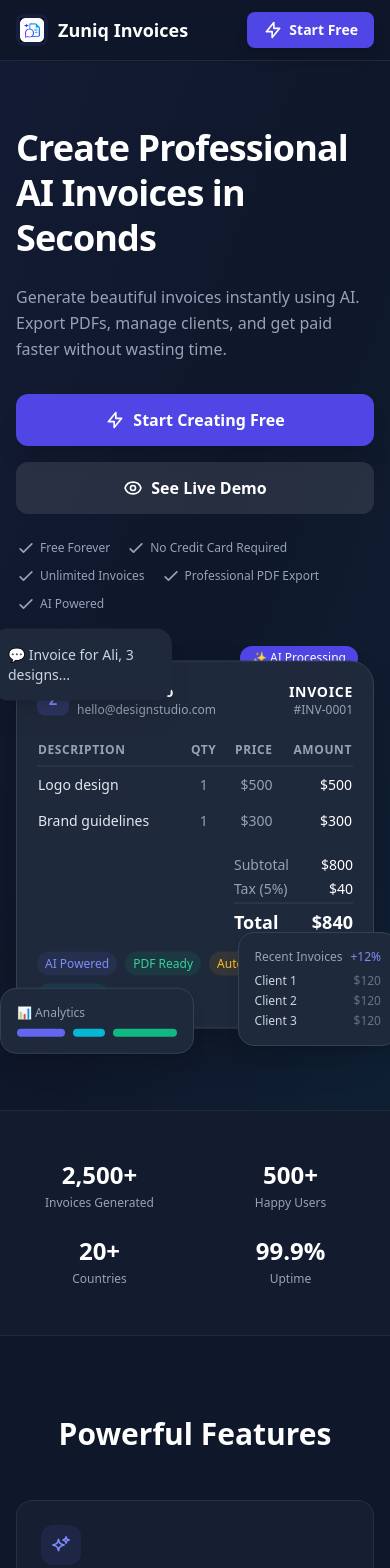
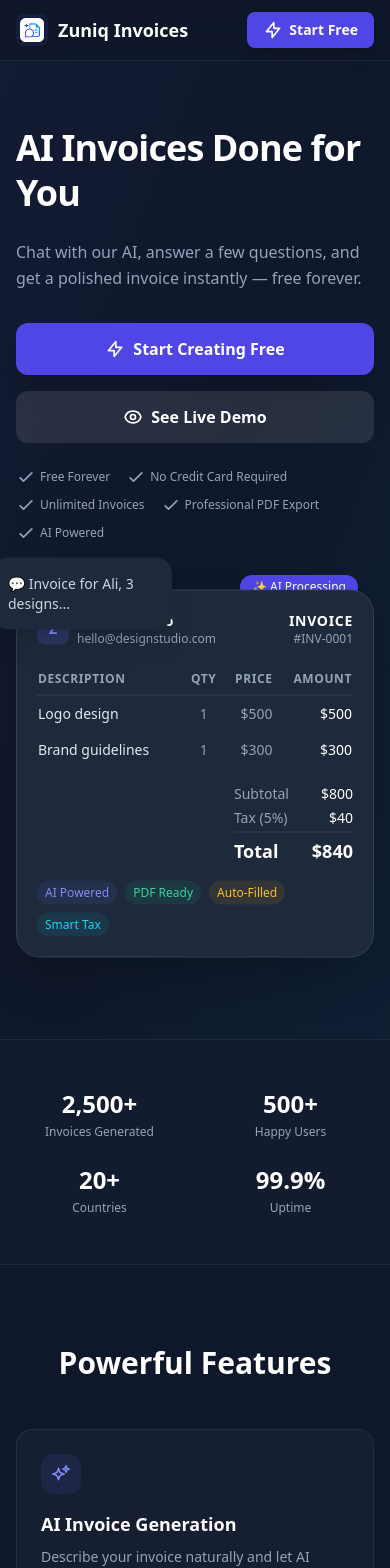
Before and after one commit to zuniqcomputers-crypto/zuniq-ai-invoices, a Next.js app: page / in a window 390 px wide. Shown: the top 1568 px of the page. Built offline with nearby package versions, Linux system fonts and the light colour scheme.

Commit message:
Update 4pm page.tsx

```diff
--- a/src/app/page.tsx
+++ b/src/app/page.tsx
@@ -2,9 +2,7 @@
 import { useState } from "react";
 import Link from "next/link";
 
-/* ────────────────────────────
-   Icons – tiny, line‑style, premium
-   ──────────────────────────── */
+/* ────────── Icons (tiny functions) ────────── */
 const Icon = {
   sparkle: () => (
     <svg className="h-5 w-5" fill="none" viewBox="0 0 24 24" stroke="currentColor" strokeWidth={2}>
@@ -54,11 +52,8 @@
   ),
 };
 
-/* ────────────────────────────
-   Reusable Components
-   ──────────────────────────── */
+/* ────────── Reusable Components ────────── */
 
-/** Trust badge with check icon */
 function TrustBadge({ text }: { text: string }) {
   return (
     <span className="inline-flex items-center gap-1 text-xs font-medium text-slate-400">
@@ -67,7 +62,6 @@
   );
 }
 
-/** Feature Card */
 function FeatureCard({ icon: IconComp, title, desc }: { icon: React.ComponentType; title: string; desc: string }) {
   return (
     <div className="group bg-slate-800/50 backdrop-blur-sm border border-slate-700/50 rounded-2xl p-6 hover:border-indigo-500/50 hover:bg-slate-800/70 transition-all duration-300 hover:shadow-[0_0_30px_rgba(99,102,241,0.15)]">
@@ -80,7 +74,6 @@
   );
 }
 
-/** Testimonial Card */
 function TestimonialCard({ avatar, name, title, company, text }: { avatar: string; name: string; title: string; company: string; text: string }) {
   return (
     <div className="bg-slate-800/50 backdrop-blur-sm border border-slate-700/50 rounded-2xl p-6 flex flex-col gap-4">
@@ -103,12 +96,14 @@
   );
 }
 
-/** Template Card – shows a small invoice preview */
-function TemplateCard({ name, style }: { name: string; style: string }) {
+function TemplateCard({ name, style, onClick }: { name: string; style: string; onClick: () => void }) {
   return (
-    <div className="bg-slate-800 rounded-2xl border border-slate-700 p-4 hover:border-indigo-500/50 hover:shadow-[0_0_20px_rgba(99,102,241,0.2)] transition-all duration-300 text-center cursor-pointer">
+    <div
+      onClick={onClick}
+      className="bg-slate-800 rounded-2xl border border-slate-700 p-4 hover:border-indigo-500/50 hover:shadow-[0_0_20px_rgba(99,102,241,0.2)] transition-all duration-300 text-center cursor-pointer"
+    >
       <div className="h-32 bg-slate-700 rounded-lg mb-3 flex items-center justify-center text-slate-500 text-sm">
-        {/* Simple fake invoice preview */}
+        {/* Fake invoice preview */}
         <div className="w-full h-full p-3 flex flex-col gap-2">
           <div className="h-2 w-3/4 bg-slate-600 rounded" />
           <div className="h-2 w-1/2 bg-slate-600 rounded" />
@@ -131,7 +126,6 @@
 export default function LandingPage() {
   const [openFaq, setOpenFaq] = useState<number | null>(null);
   const [demoModal, setDemoModal] = useState(false);
-  const [templateModal, setTemplateModal] = useState<string | null>(null);
 
   const templates = [
     { name: "Modern", style: "Clean & contemporary" },
@@ -189,64 +183,47 @@
 
   return (
     <div className="bg-slate-900 text-slate-100 selection:bg-indigo-500/30 font-sans overflow-x-hidden">
-
-      {/* ========== 1. NAVIGATION ========== */}
+      {/* ========== NAVIGATION ========== */}
       <nav className="sticky top-0 z-50 bg-slate-900/80 backdrop-blur-xl border-b border-slate-800 shadow-sm">
         <div className="max-w-7xl mx-auto px-4 sm:px-6 py-3 flex items-center justify-between">
-          {/* Logo */}
           <Link href="/" className="flex items-center gap-2.5 shrink-0">
             <div className="h-8 w-8 rounded-lg bg-indigo-500/10 flex items-center justify-center p-1">
               <img src="/logo.png" alt="Zuniq Invoices Logo" className="h-full w-full object-contain" />
             </div>
             <span className="text-lg font-bold text-white">Zuniq Invoices</span>
           </Link>
-
-          {/* Center links – hidden on mobile */}
           <div className="hidden lg:flex items-center gap-6 text-sm font-medium text-slate-400">
             <a href="#features" className="hover:text-white transition">Features</a>
             <a href="#templates" className="hover:text-white transition">Templates</a>
             <a href="#faq" className="hover:text-white transition">FAQ</a>
-            <a href="#contact" className="hover:text-white transition">Contact</a>
           </div>
-
-          {/* Right actions */}
           <div className="flex items-center gap-3">
             <Link href="/dashboard" className="text-sm font-medium text-slate-400 hover:text-white transition hidden sm:block">
-              Login
+              Dashboard
             </Link>
-            <Link
-              href="/new"
-              className="inline-flex items-center gap-1.5 bg-indigo-600 hover:bg-indigo-500 text-white px-4 py-2 rounded-lg font-semibold shadow-lg transition-all text-sm"
-            >
+            <Link href="/new" className="inline-flex items-center gap-1.5 bg-indigo-600 hover:bg-indigo-500 text-white px-4 py-2 rounded-lg font-semibold shadow-lg transition-all text-sm">
               <Icon.bolt /> Start Free
             </Link>
           </div>
         </div>
       </nav>
 
-      {/* ========== 2. HERO SECTION ========== */}
+      {/* ========== HERO SECTION ========== */}
       <section className="relative overflow-hidden pt-16 sm:pt-24 pb-20 sm:pb-28 px-4 sm:px-6">
         <div className="absolute inset-0 bg-gradient-to-br from-indigo-500/5 via-transparent to-cyan-500/5 pointer-events-none" />
         <div className="max-w-7xl mx-auto grid lg:grid-cols-2 gap-12 items-center">
-          {/* Left text */}
           <div className="relative z-10">
             <h1 className="text-4xl sm:text-6xl font-extrabold text-white tracking-tight leading-tight">
-              Create Professional AI Invoices in Seconds
+              AI Invoices Done for You
             </h1>
             <p className="mt-6 text-base sm:text-lg text-slate-400 max-w-xl leading-relaxed">
-              Generate beautiful invoices instantly using AI. Export PDFs, manage clients, and get paid faster without wasting time.
+              Chat with our AI, answer a few questions, and get a polished invoice instantly — free forever.
             </p>
             <div className="mt-8 flex flex-col sm:flex-row gap-4">
-              <Link
-                href="/new"
-                className="w-full sm:w-auto inline-flex items-center justify-center gap-2 bg-indigo-600 hover:bg-indigo-500 text-white px-8 py-3.5 rounded-xl font-bold text-base shadow-xl transition-all hover:scale-105"
-              >
+              <Link href="/new" className="w-full sm:w-auto inline-flex items-center justify-center gap-2 bg-indigo-600 hover:bg-indigo-500 text-white px-8 py-3.5 rounded-xl font-bold text-base shadow-xl transition-all hover:scale-105">
                 <Icon.bolt /> Start Creating Free
               </Link>
-              <button
-                onClick={() => setDemoModal(true)}
-                className="w-full sm:w-auto inline-flex items-center justify-center gap-2 bg-white/10 hover:bg-white/20 text-white px-8 py-3.5 rounded-xl font-semibold text-base transition-all"
-              >
+              <button onClick={() => setDemoModal(true)} className="w-full sm:w-auto inline-flex items-center justify-center gap-2 bg-white/10 hover:bg-white/20 text-white px-8 py-3.5 rounded-xl font-semibold text-base transition-all">
                 <Icon.eye /> See Live Demo
               </button>
             </div>
@@ -259,36 +236,24 @@
             </div>
           </div>
 
-          {/* Right: Dashboard preview (floating cards) */}
+          {/* Dashboard preview (floating cards) */}
           <div className="relative flex justify-center lg:justify-end">
             <div className="relative w-full max-w-md">
               <div className="absolute -top-8 -left-6 bg-slate-800 rounded-2xl shadow-xl p-4 z-20 max-w-[180px] animate-float">
                 <p className="text-sm text-slate-300">💬 Invoice for Ali, 3 designs...</p>
               </div>
-              <div className="absolute -top-4 right-4 bg-indigo-600 text-white rounded-full px-3 py-1 text-xs font-medium shadow-lg animate-fade-in-up" style={{ animationDelay: '0.2s' }}>
-                ✨ AI Processing
-              </div>
-
+              <div className="absolute -top-4 right-4 bg-indigo-600 text-white rounded-full px-3 py-1 text-xs font-medium shadow-lg animate-fade-in-up" style={{ animationDelay: '0.2s' }}>✨ AI Processing</div>
               <div className="bg-slate-800 rounded-3xl shadow-2xl border border-slate-700 p-5 transform rotate-[-1deg] hover:rotate-0 transition-all duration-500 animate-float">
+                {/* ... invoice table as before ... */}
                 <div className="flex justify-between items-center mb-4">
                   <div className="flex items-center gap-2">
                     <div className="h-8 w-8 rounded-lg bg-indigo-500/20 flex items-center justify-center text-indigo-400 font-bold text-sm">Z</div>
-                    <div>
-                      <p className="font-semibold text-white text-sm">Design Studio</p>
-                      <p className="text-xs text-slate-400">hello@designstudio.com</p>
-                    </div>
+                    <div><p className="font-semibold text-white text-sm">Design Studio</p><p className="text-xs text-slate-400">hello@designstudio.com</p></div>
                   </div>
-                  <div className="text-right">
-                    <p className="text-sm font-bold text-white uppercase tracking-wider">Invoice</p>
-                    <p className="text-xs text-slate-400">#INV‑0001</p>
-                  </div>
+                  <div className="text-right"><p className="text-sm font-bold text-white uppercase tracking-wider">Invoice</p><p className="text-xs text-slate-400">#INV‑0001</p></div>
                 </div>
                 <table className="w-full text-sm mb-4">
-                  <thead>
-                    <tr className="border-b border-slate-700 text-slate-400 text-xs uppercase tracking-wider">
-                      <th className="py-2 text-left">Description</th><th className="py-2 text-center">Qty</th><th className="py-2 text-right">Price</th><th className="py-2 text-right">Amount</th>
-                    </tr>
-                  </thead>
+                  <thead><tr className="border-b border-slate-700 text-slate-400 text-xs uppercase tracking-wider"><th className="py-2 text-left">Description</th><th className="py-2 text-center">Qty</th><th className="py-2 text-right">Price</th><th className="py-2 text-right">Amount</th></tr></thead>
                   <tbody>
                     <tr><td className="py-2 text-slate-200">Logo design</td><td className="py-2 text-center text-slate-400">1</td><td className="py-2 text-right text-slate-400">$500</td><td className="py-2 text-right font-medium text-white">$500</td></tr>
                     <tr><td className="py-2 text-slate-200">Brand guidelines</td><td className="py-2 text-center text-slate-400">1</td><td className="py-2 text-right text-slate-400">$300</td><td className="py-2 text-right font-medium text-white">$300</td></tr>
@@ -302,32 +267,12 @@
                   <span className="text-xs px-2 py-1 rounded-full bg-cyan-500/10 text-cyan-400 font-medium">Smart Tax</span>
                 </div>
               </div>
-
-              <div className="absolute -bottom-6 -left-4 bg-slate-800 rounded-2xl shadow-lg border border-slate-700 p-4 animate-float" style={{ animationDelay: '0.5s' }}>
-                <p className="text-xs text-slate-400">📊 Analytics</p>
-                <div className="flex gap-2 mt-2">
-                  <div className="h-2 w-12 bg-indigo-500 rounded-full"></div>
-                  <div className="h-2 w-8 bg-cyan-500 rounded-full"></div>
-                  <div className="h-2 w-16 bg-emerald-500 rounded-full"></div>
-                </div>
-              </div>
-              <div className="absolute -bottom-4 -right-6 bg-slate-800 rounded-2xl shadow-lg border border-slate-700 p-4 animate-float" style={{ animationDelay: '0.8s' }}>
-                <div className="flex items-center gap-2">
-                  <span className="text-xs text-slate-400">Recent Invoices</span>
-                  <span className="text-xs text-indigo-400 font-medium">+12%</span>
-                </div>
-                <div className="mt-2 space-y-1">
-                  {[1,2,3].map((i) => (
-                    <div key={i} className="flex justify-between text-xs"><span className="text-slate-300">Client {i}</span><span className="text-slate-500">$120</span></div>
-                  ))}
-                </div>
-              </div>
             </div>
           </div>
         </div>
       </section>
 
-      {/* ========== 3. SOCIAL PROOF (modest numbers) ========== */}
+      {/* ========== SOCIAL PROOF (modest) ========== */}
       <section className="py-12 bg-slate-800/30 border-y border-slate-800">
         <div className="max-w-7xl mx-auto px-4 sm:px-6 grid grid-cols-2 sm:grid-cols-4 gap-6 text-center">
           {[
@@ -344,7 +289,7 @@
         </div>
       </section>
 
-      {/* ========== 4. FEATURES ========== */}
+      {/* ========== FEATURES ========== */}
       <section id="features" className="py-20 sm:py-24 max-w-7xl mx-auto px-4 sm:px-6">
         <h2 className="text-3xl sm:text-4xl font-bold text-white text-center mb-12">Powerful Features</h2>
         <div className="grid sm:grid-cols-2 lg:grid-cols-3 gap-6">
@@ -357,25 +302,41 @@
         </div>
       </section>
 
-      {/* ========== 5. INVOICE TEMPLATES ========== */}
+      {/* ========== INVOICE TEMPLATES ========== */}
       <section id="templates" className="py-20 sm:py-24 bg-slate-800/30">
         <div className="max-w-7xl mx-auto px-4 sm:px-6">
           <h2 className="text-3xl sm:text-4xl font-bold text-white text-center mb-12">Beautiful Invoice Templates</h2>
           <div className="grid sm:grid-cols-2 lg:grid-cols-3 gap-6">
-            {templates.map((t) => (
-              <TemplateCard key={t.name} {...t} />
+            {templates.map((t, idx) => (
+              <TemplateCard key={idx} {...t} onClick={() => {}} />
             ))}
           </div>
         </div>
       </section>
 
-      {/* ========== 6. PRODUCT SHOWCASE ========== */}
-      <section className="py-20 sm:py-24 space-y-20">
+      {/* ========== HOW IT WORKS (brief) ========== */}
+      <section className="py-20 sm:py-24 max-w-7xl mx-auto px-4 sm:px-6">
+        <h2 className="text-3xl sm:text-4xl font-bold text-white text-center mb-12">How It Works</h2>
+        <div className="grid sm:grid-cols-3 gap-8 text-center">
+          {[
+            { step: "01", title: "Describe the invoice", desc: "Type what you need in plain English." },
+            { step: "02", title: "AI fills everything", desc: "The smart assistant creates the invoice instantly." },
+            { step: "03", title: "Download & share", desc: "Get a polished PDF or send a live link to your client." },
+          ].map((s, i) => (
+            <div key={i} className="relative">
+              <div className="h-12 w-12 rounded-full bg-indigo-600 text-white text-lg font-bold flex items-center justify-center mx-auto mb-4 shadow-lg">{s.step}</div>
+              <h3 className="text-lg font-semibold text-white mb-2">{s.title}</h3>
+              <p className="text-slate-400 text-sm">{s.desc}</p>
+            </div>
+          ))}
+        </div>
+      </section>
+
+      {/* ========== PRODUCT SHOWCASE ========== */}
+      <section className="py-20 sm:py-24 space-y-20 bg-slate-800/30">
         {[
           { title: "AI Invoice Creation", desc: "Simply chat with the AI and watch it build a complete invoice.", img: "/ai-mockup.png" },
-          { title: "Powerful Invoice Editor", desc: "Edit every detail — items, tax, discount, notes — in real time.", img: "/editor-mockup.png" },
           { title: "Smart Dashboard", desc: "Track all your invoices, clients, and payments from one place.", img: "/dashboard-mockup.png" },
-          { title: "One‑Click PDF Export", desc: "Download polished PDFs or send live invoice links to clients.", img: "/pdf-mockup.png" },
         ].map((item, i) => (
           <div key={i} className={`max-w-7xl mx-auto px-4 sm:px-6 grid md:grid-cols-2 gap-8 items-center ${i % 2 !== 0 ? 'md:flex-row-reverse' : ''}`}>
             <div className={`${i % 2 !== 0 ? 'md:order-2' : ''}`}>
@@ -391,7 +352,7 @@
         ))}
       </section>
 
-      {/* ========== 7. TESTIMONIALS ========== */}
+      {/* ========== TESTIMONIALS ========== */}
       <section className="py-20 sm:py-24 max-w-7xl mx-auto px-4 sm:px-6">
         <h2 className="text-3xl sm:text-4xl font-bold text-white text-center mb-12">What Our Users Say</h2>
         <div className="grid sm:grid-cols-2 lg:grid-cols-3 gap-6">
@@ -401,7 +362,7 @@
         </div>
       </section>
 
-      {/* ========== 8. FAQ ========== */}
+      {/* ========== FAQ ========== */}
       <section id="faq" className="py-20 sm:py-24 max-w-3xl mx-auto px-4 sm:px-6">
         <h2 className="text-3xl sm:text-4xl font-bold text-white text-center mb-12">Frequently Asked Questions</h2>
         <div className="space-y-4">
@@ -416,10 +377,7 @@
             "Do I need a credit card?",
           ].map((question, idx) => (
             <div key={idx} className="bg-slate-800/50 border border-slate-700/50 rounded-xl overflow-hidden">
-              <button
-                onClick={() => setOpenFaq(openFaq === idx ? null : idx)}
-                className="w-full flex justify-between items-center px-6 py-4 text-left text-white font-semibold hover:bg-slate-800 transition"
-              >
+              <button onClick={() => setOpenFaq(openFaq === idx ? null : idx)} className="w-full flex justify-between items-center px-6 py-4 text-left text-white font-semibold hover:bg-slate-800 transition">
                 <span>{question}</span>
                 <span className={`transform transition-transform ${openFaq === idx ? 'rotate-45' : ''}`}>+</span>
               </button>
@@ -433,7 +391,7 @@
         </div>
       </section>
 
-      {/* ========== 9. SECURITY ========== */}
+      {/* ========== SECURITY ========== */}
       <section className="py-16 bg-slate-800/30">
         <div className="max-w-7xl mx-auto px-4 sm:px-6 text-center">
           <div className="flex flex-wrap justify-center gap-8 items-center">
@@ -451,7 +409,7 @@
         </div>
       </section>
 
-      {/* ========== 10. FINAL CTA ========== */}
+      {/* ========== FINAL CTA ========== */}
       <section className="py-20 sm:py-24 text-center">
         <h2 className="text-3xl sm:text-4xl font-bold text-white mb-4">Start Creating Professional Invoices Today</h2>
         <p className="text-slate-400 mb-8">Generate unlimited AI invoices for free. No credit card required.</p>
@@ -460,32 +418,32 @@
         </Link>
       </section>
 
-      {/* ========== 11. FOOTER ========== */}
-      <footer className="border-t border-slate-800 py-12" id="contact">
+      {/* ========== FOOTER ========== */}
+      <footer className="border-t border-slate-800 py-12">
         <div className="max-w-7xl mx-auto px-4 sm:px-6 grid grid-cols-2 sm:grid-cols-4 gap-8">
           <div>
             <h4 className="text-white font-semibold mb-4">Product</h4>
             <ul className="space-y-2 text-sm text-slate-400">
               <li><a href="#features" className="hover:text-white transition">Features</a></li>
               <li><a href="#templates" className="hover:text-white transition">Templates</a></li>
-              <li><a href="#faq" className="hover:text-white transition">FAQ</a></li>
               <li><Link href="/dashboard" className="hover:text-white transition">Dashboard</Link></li>
-            </ul>
-          </div>
-          <div>
-            <h4 className="text-white font-semibold mb-4">Resources</h4>
-            <ul className="space-y-2 text-sm text-slate-400">
-              <li><a href="#" className="hover:text-white transition">Documentation</a></li>
-              <li><a href="#" className="hover:text-white transition">Help Center</a></li>
-              <li><a href="#" className="hover:text-white transition">Contact</a></li>
+              <li><Link href="/new" className="hover:text-white transition">Create Invoice</Link></li>
             </ul>
           </div>
           <div>
             <h4 className="text-white font-semibold mb-4">Company</h4>
             <ul className="space-y-2 text-sm text-slate-400">
-              <li><a href="#" className="hover:text-white transition">About</a></li>
-              <li><a href="#" className="hover:text-white transition">Privacy Policy</a></li>
-              <li><a href="#" className="hover:text-white transition">Terms of Service</a></li>
+              <li><Link href="/about" className="hover:text-white transition">About</Link></li>
+              <li><Link href="/contact" className="hover:text-white transition">Contact</Link></li>
+              <li><Link href="/privacy" className="hover:text-white transition">Privacy Policy</Link></li>
+              <li><Link href="/terms" className="hover:text-white transition">Terms of Service</Link></li>
+            </ul>
+          </div>
+          <div>
+            <h4 className="text-white font-semibold mb-4">Support</h4>
+            <ul className="space-y-2 text-sm text-slate-400">
+              <li><a href="#faq" className="hover:text-white transition">FAQ</a></li>
+              <li><a href="mailto:support@zuniq-invoices.vercel.app" className="hover:text-white transition">Email Support</a></li>
             </ul>
           </div>
           <div>
@@ -493,8 +451,6 @@
             <div className="flex gap-4 text-slate-400">
               <span className="hover:text-white transition cursor-pointer">🐦</span>
               <span className="hover:text-white transition cursor-pointer">💼</span>
-              <span className="hover:text-white transition cursor-pointer">📘</span>
-              <span className="hover:text-white transition cursor-pointer">📷</span>
             </div>
           </div>
         </div>
@@ -503,7 +459,7 @@
         </div>
       </footer>
 
-      {/* ========== LIVE DEMO MODAL ========== */}
+      {/* ========== DEMO MODAL ========== */}
       {demoModal && (
         <div className="fixed inset-0 z-[100] flex items-center justify-center bg-black/60 backdrop-blur-sm p-4" onClick={() => setDemoModal(false)}>
           <div className="bg-slate-800 rounded-3xl shadow-2xl max-w-2xl w-full p-6 sm:p-8 animate-fade-in-up" onClick={(e) => e.stopPropagation()}>
```
